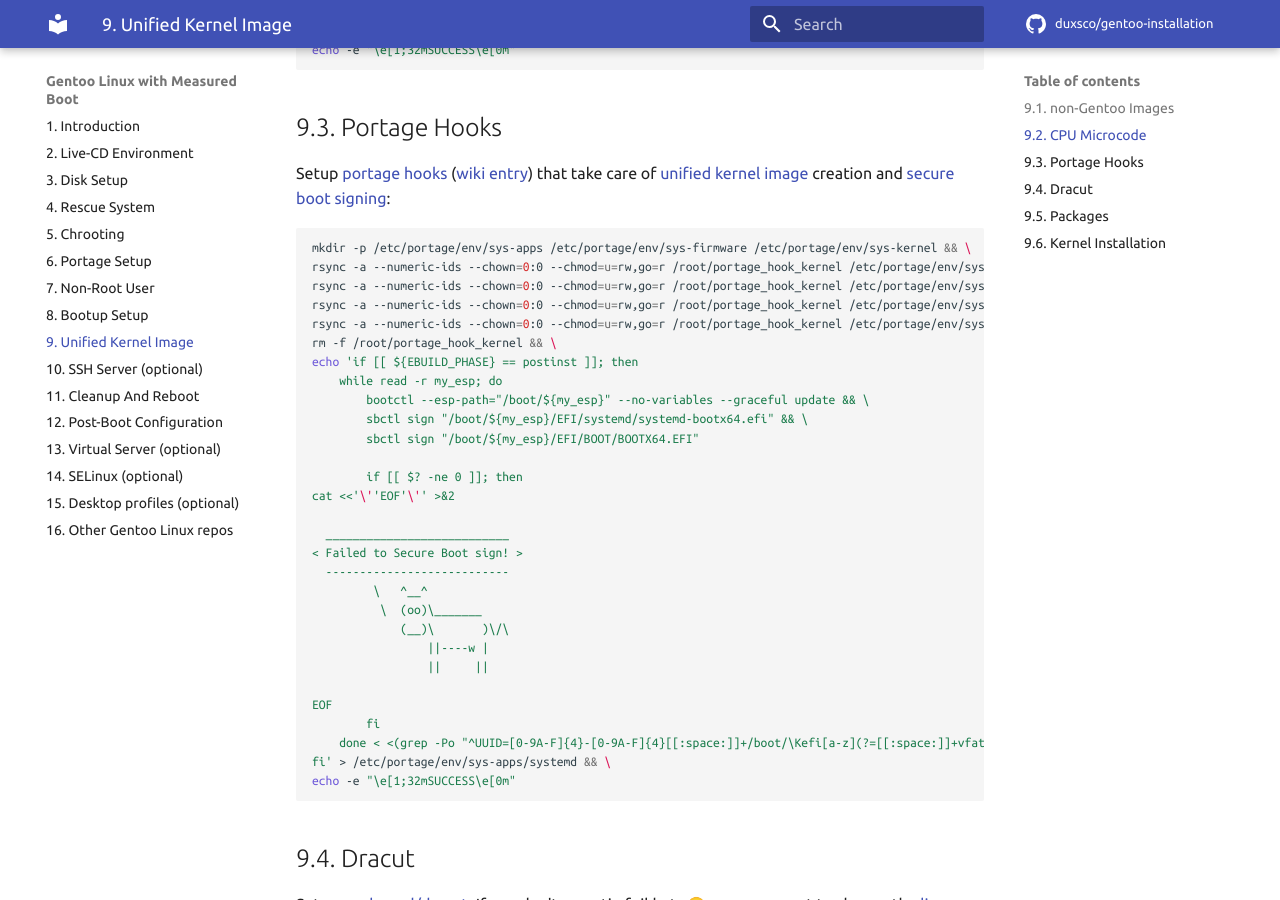
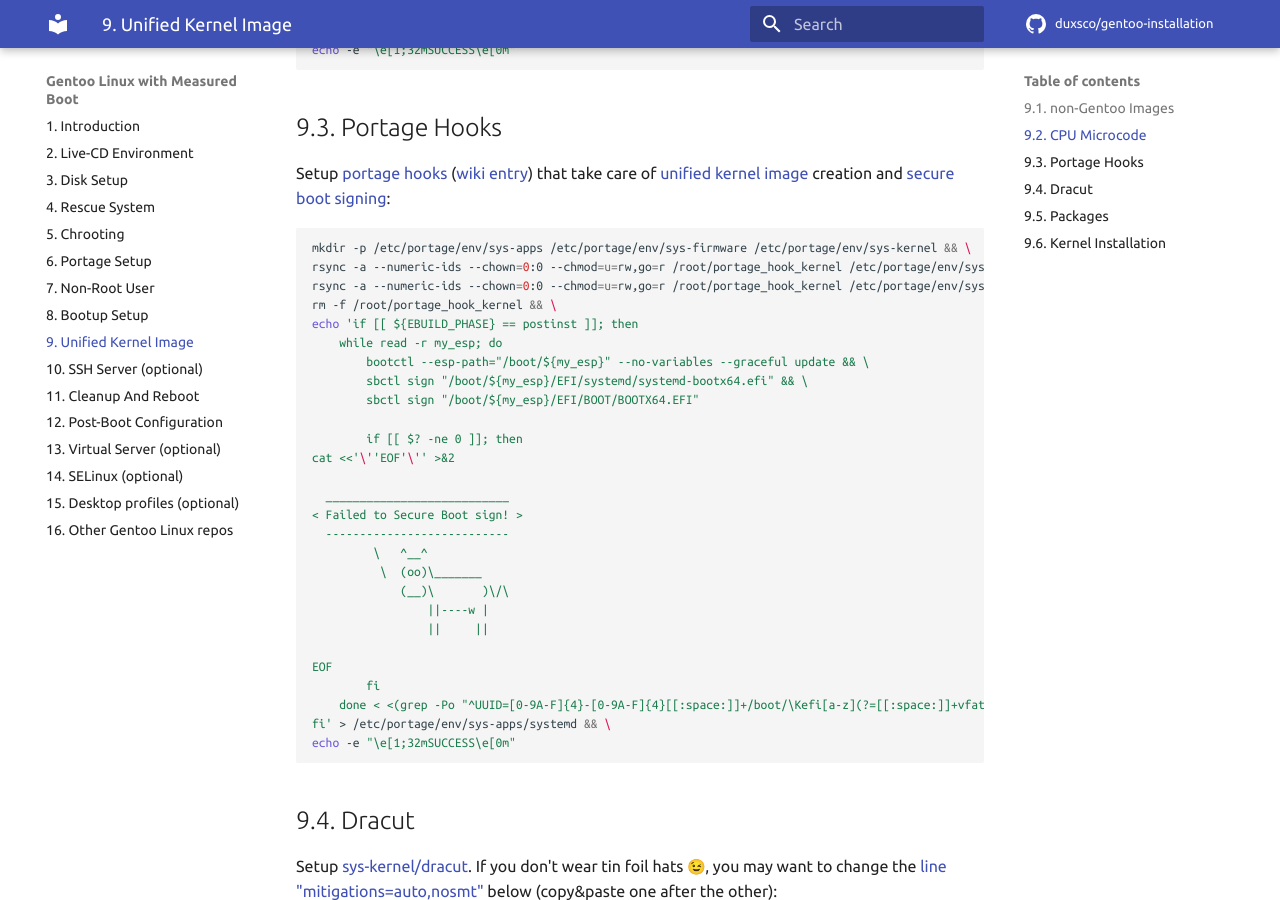
Before and after one commit to duxsco/gentoo-installation, an MkDocs documentation site: the page built from docs/unified_kernel_image.md, in a window 1280 px wide and 900 px high, scrolled down 1078 px. Built offline with MkDocs 1.6.1 and Material for MkDocs 9.7.7, drawn with Linux system fonts in a browser that asks for light colours; emoji names are drawn with the system emoji font; comment, search, counter and statistics services are not loaded.

Commit message:
Don't use portage hook for sys-firmware/intel-microcode and sys-kernel/linux-firmware

````diff
--- a/docs/unified_kernel_image.md
+++ b/docs/unified_kernel_image.md
@@ -53,10 +53,8 @@ Setup [portage hooks](https://github.com/duxsco/gentoo-installation/blob/main/bi
 
 ```shell
 mkdir -p /etc/portage/env/sys-apps /etc/portage/env/sys-firmware /etc/portage/env/sys-kernel && \
-rsync -a --numeric-ids --chown=0:0 --chmod=u=rw,go=r /root/portage_hook_kernel /etc/portage/env/sys-firmware/intel-microcode && \
 rsync -a --numeric-ids --chown=0:0 --chmod=u=rw,go=r /root/portage_hook_kernel /etc/portage/env/sys-kernel/gentoo-kernel && \
 rsync -a --numeric-ids --chown=0:0 --chmod=u=rw,go=r /root/portage_hook_kernel /etc/portage/env/sys-kernel/gentoo-kernel-bin && \
-rsync -a --numeric-ids --chown=0:0 --chmod=u=rw,go=r /root/portage_hook_kernel /etc/portage/env/sys-kernel/linux-firmware && \
 rm -f /root/portage_hook_kernel && \
 echo 'if [[ ${EBUILD_PHASE} == postinst ]]; then
     while read -r my_esp; do
````
